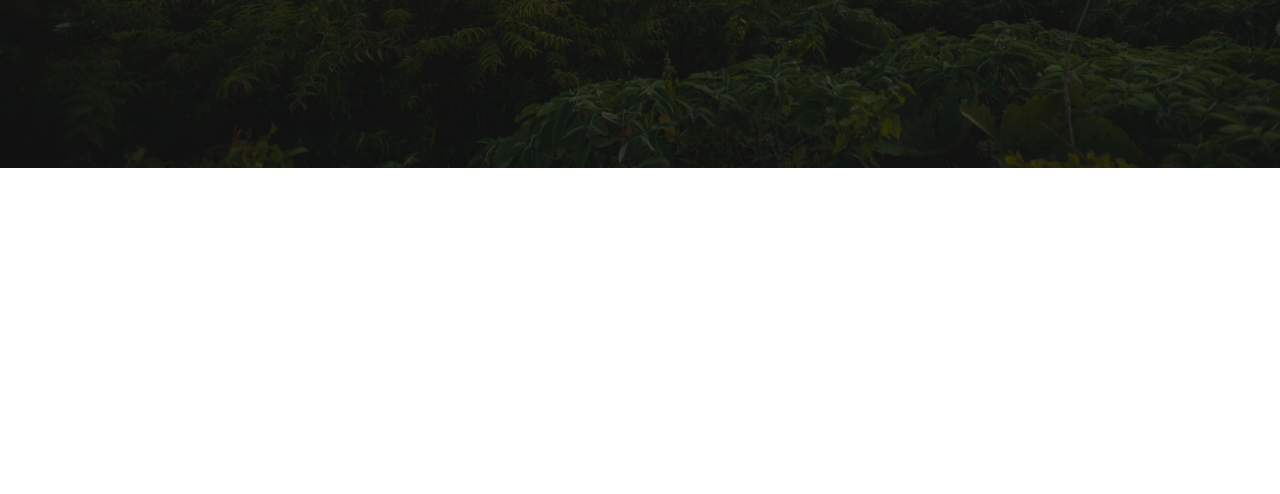
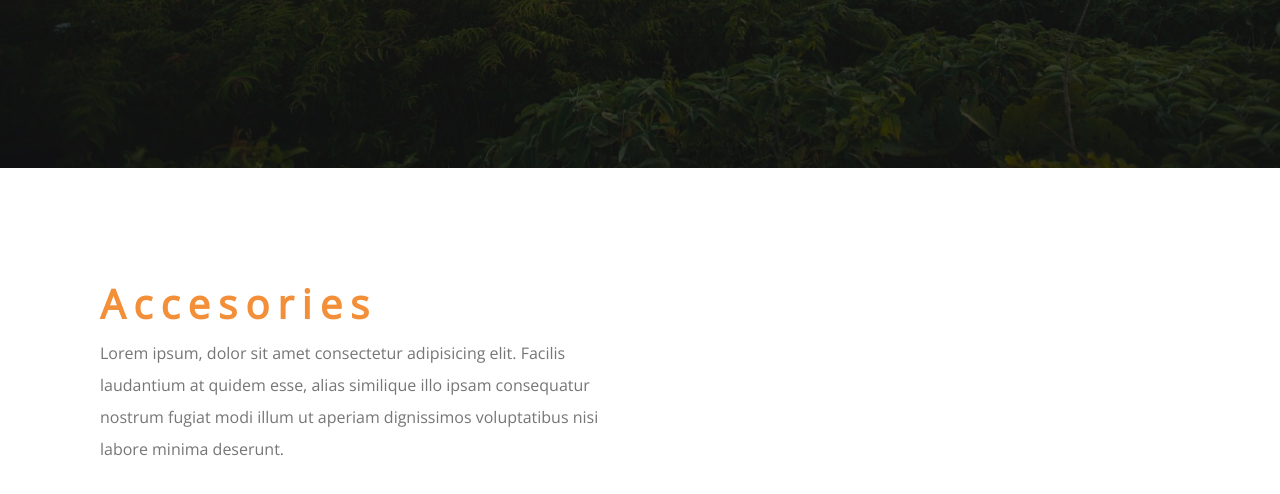
Before and after one commit to asmaaomar66/Design-Templete-html-css3-js, a plain HTML site: page index.html in a window 1280 px wide. Shown: the part 632-1126 px from the top of the page. Before the commit the page ends 800 px from the top, so only its background shows below. Drawn offline with nearby package versions, Linux system fonts and the light colour scheme; a web font is replaced by a local one.

Commit message:
accesories section
accesories section

```diff
--- a/css/style.css
+++ b/css/style.css
@@ -6,6 +6,13 @@
 }
 body {
     font-family: 'Open Sans', sans-serif;
+    height: 2000px;
+}
+.container {
+    width: 1170px;
+    padding-left: 15px;
+    padding-right: 15px;
+    margin: auto;
 }
 /* start settingbox */
 .setting-box {
@@ -178,3 +185,31 @@ body {
 }
 
 /* end landing page */
+/* start accesories part */
+.about-us {
+    padding-top: 50px;
+    padding-bottom: 50px;
+    display: flex;
+}
+.about-us .info-box {
+    flex: 1;
+    padding: 30px;
+}
+.about-us .info-box h2 {
+    font-size: 40px;
+    font-weight: bold;
+    color: var(--main--color);
+    letter-spacing: 8px;
+    margin-bottom: 10px;
+}
+.about-us .info-box p {
+    line-height: 2;
+    color: #767676;
+    margin: 0;
+}
+.about-us .image-box  {
+    flex: 1;
+    text-align: center;
+    border-radius: 50%;
+}
+/* end accesories part */
--- a/index.html
+++ b/index.html
@@ -43,6 +43,7 @@
     <!-- Landing Page -->
     <div class="landing-page">
         <div class="overlay"></div>
+        <div class="container">
         <div class="header-area">
             <div class="logo">Tree house</div>
             <ul>
@@ -52,6 +53,7 @@
                 <li><a href="#">Consultency</a></li>
             </ul>
         </div>
+    </div>
         <div class="intro-text">
             <span>Make space in your home for </span>
             <h1>Plants</h1>
@@ -61,6 +63,20 @@
         </div>
     </div>
     <!-- End Landing Page -->
+    <!-- start about us  -->
+    <div class="container">
+        <div class="about-us">
+            <div class="info-box">
+                <h2>Accesories</h2>
+                <p>Lorem ipsum, dolor sit amet consectetur adipisicing elit. Facilis laudantium at quidem esse, alias similique illo ipsam consequatur nostrum fugiat modi illum ut aperiam dignissimos voluptatibus nisi labore minima deserunt.</p>
+            </div>
+            <div class="image-box">
+                <!-- style in file script -->
+            </div>
+        </div>
+    </div>
+
+    <!-- end about us  -->
     <script src="js/script.js"></script>
 </body>
 
--- a/js/script.js
+++ b/js/script.js
@@ -137,10 +137,25 @@ randomBackgroundEl.forEach(span => {
 // select landing page element
 let landingPage = document.querySelector(".landing-page");
 
+// accesories img
+let accesoriesImg = document.querySelector(".image-box");
+
+// get array of imgs
+let accesoriesImageArray = ["plant1.jpg" , "plant10.jpg" , "plant-03.jpg" , "acces-08.jpg" , "acces-07.jpg" , "acces-06.jpg" , "acces-05.jpg" , "acces-04.jpg" , "acces-03.jpg" , "acces-02.jpg" , "acces-01.jpg"]
+
 // get array of imgs
 let imgsArray = ["plant-04.jpg" , "plant-060.jpg" , "plant-070.jpg" , "plant-040.jpg" ,"plant-010.jpg" , "plant-020.jpg"]
 
+// set iterval random img
+setInterval(() => {
 
+    //get random number
+    let randomNumberImg = Math.floor(Math.random() * accesoriesImageArray.length);
+
+    //change accesories img url
+
+    accesoriesImg.style.backgroundImage = 'url("imgs/' + accesoriesImageArray[randomNumberImg] + '")';
+}, 10000);
 //function to randomize imgs
 
 function randomizeImgs () {
@@ -155,7 +170,7 @@ function randomizeImgs () {
             // change background img url
             landingPage.style.backgroundImage = 'url("imgs/' + imgsArray[randomNumber] + '")';
 
-        }, 1000);
+        }, 10000);
 
     }
 }
```
Also changed, not shown: imgs/acces-01.jpg (added), imgs/acces-03.jpg (added), imgs/acces-04.jpg (added), imgs/acces-05.jpg (added), imgs/acces-06.jpg (added), imgs/plant-03.jpg (added), imgs/plant1.jpg (added), imgs/plant10.jpg (added), 3 other files.
